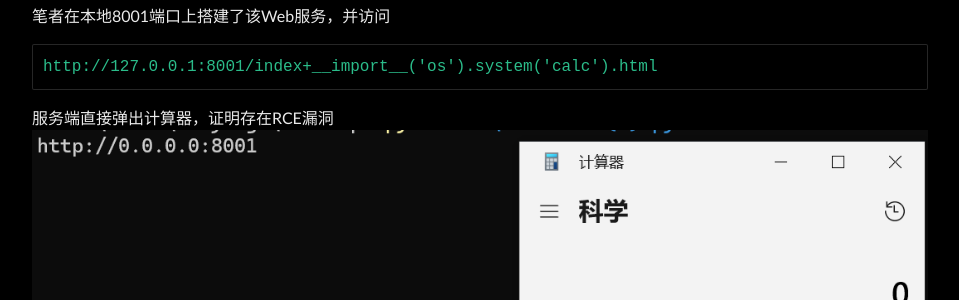
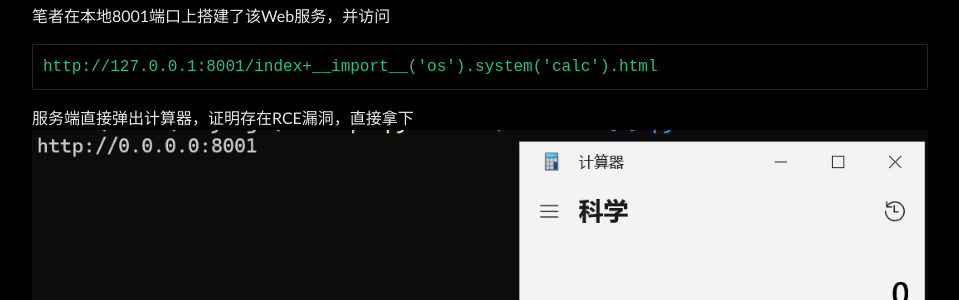
Before and after one commit to Leeyangee/leeyangee.github.io, a Jekyll site: the page built from _posts/2024-03-24-某A大厂Web审计实战-从不出货到拿下通用RCE漏洞.md, in a window 1280 px wide and 900 px high, scrolled down 3652 px. Shown: the part 152-452 px from the top of the window, without its empty margins (160-1119 px from the left). Built offline with Jekyll 4.4.1, drawn with Linux system fonts in a browser that asks for light colours.

Commit message:
Update 2024-03-24-某A大厂Web审计实战-从不出货到拿下通用RCE漏洞.md

````diff
--- a/_posts/2024-03-24-某A大厂Web审计实战-从不出货到拿下通用RCE漏洞.md
+++ b/_posts/2024-03-24-某A大厂Web审计实战-从不出货到拿下通用RCE漏洞.md
@@ -84,7 +84,7 @@ name = "r.index+__import__('os').system('calc')"
 http://127.0.0.1:8001/index+__import__('os').system('calc').html
 ```
 
-服务端直接弹出计算器，证明存在RCE漏洞
+服务端直接弹出计算器，证明存在RCE漏洞，直接拿下
 ![avatar](/image/2024-03-23-7.png)
 
 后续已经交CNVD了，等审核完再更新吧
````
